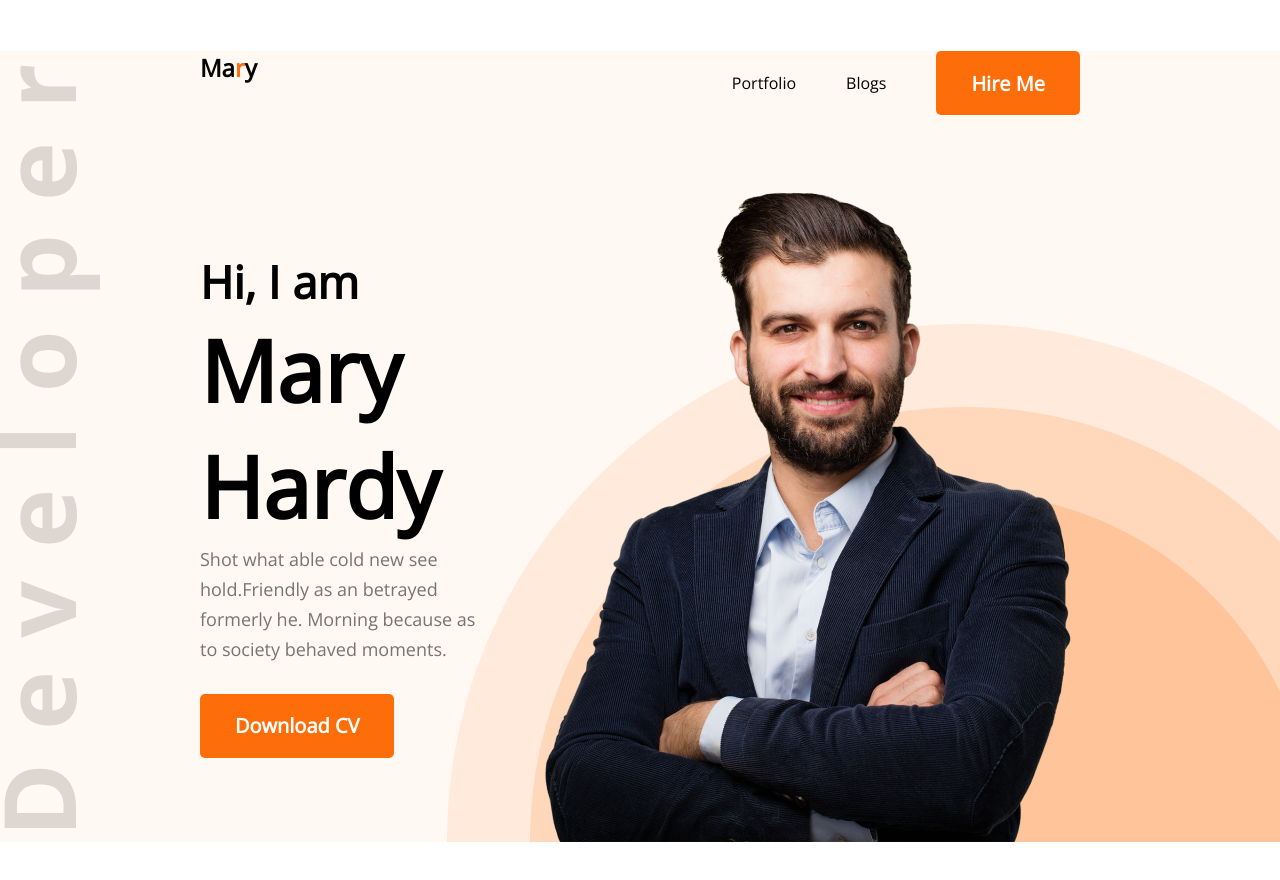
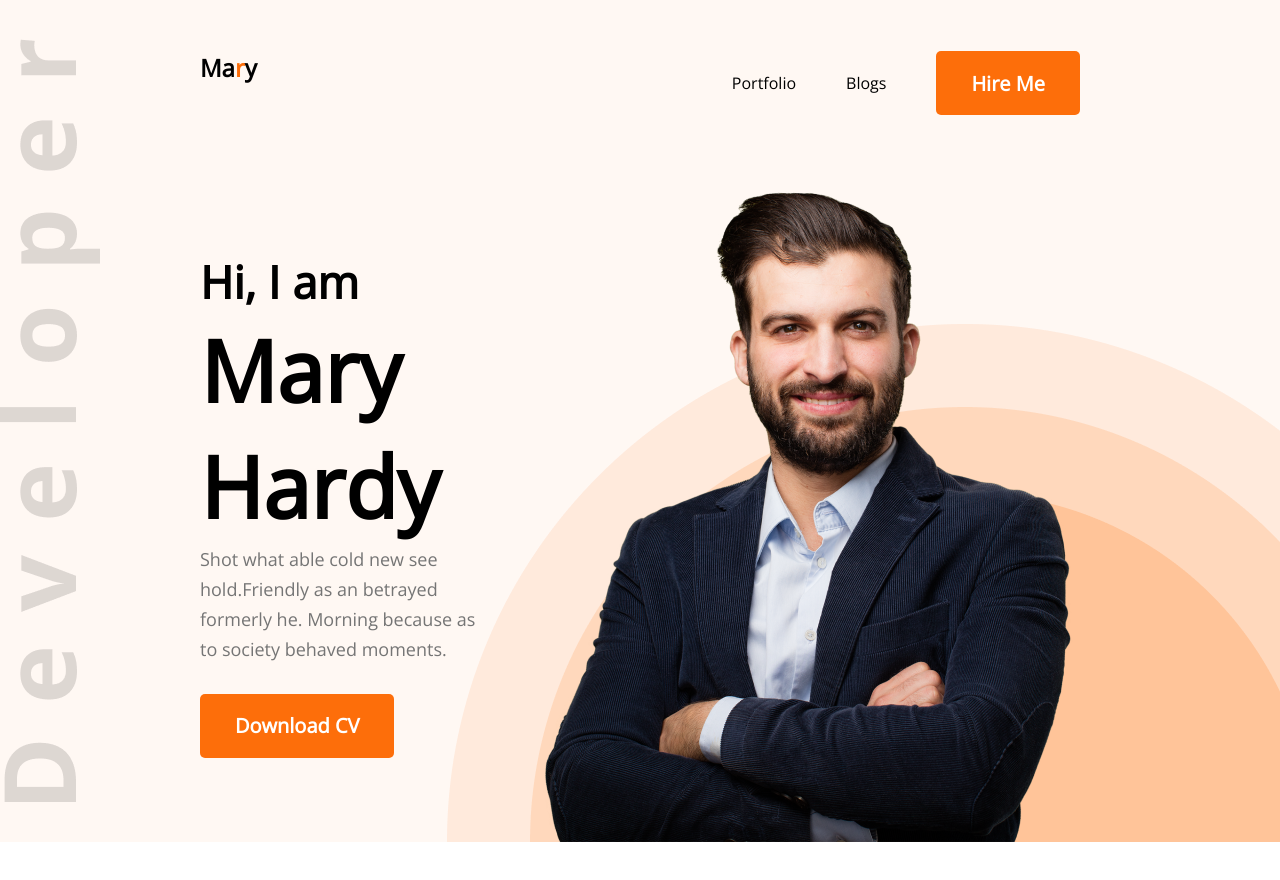
Before and after one commit to AbadatHossain/developer-portfolio, a plain HTML site: page index.html in a window 1280 px wide. Shown: the top 880 px of the page. Drawn offline with nearby package versions, Linux system fonts and the light colour scheme.

Commit message:
Updated file

```diff
--- a/styles/portfolio.css
+++ b/styles/portfolio.css
@@ -36,7 +36,7 @@ header {
 nav {
     display: flex;
     justify-content: space-between;
-    margin: 51px 200px;
+    padding: 51px 200px;
 }
 
 .nav-title {
```
